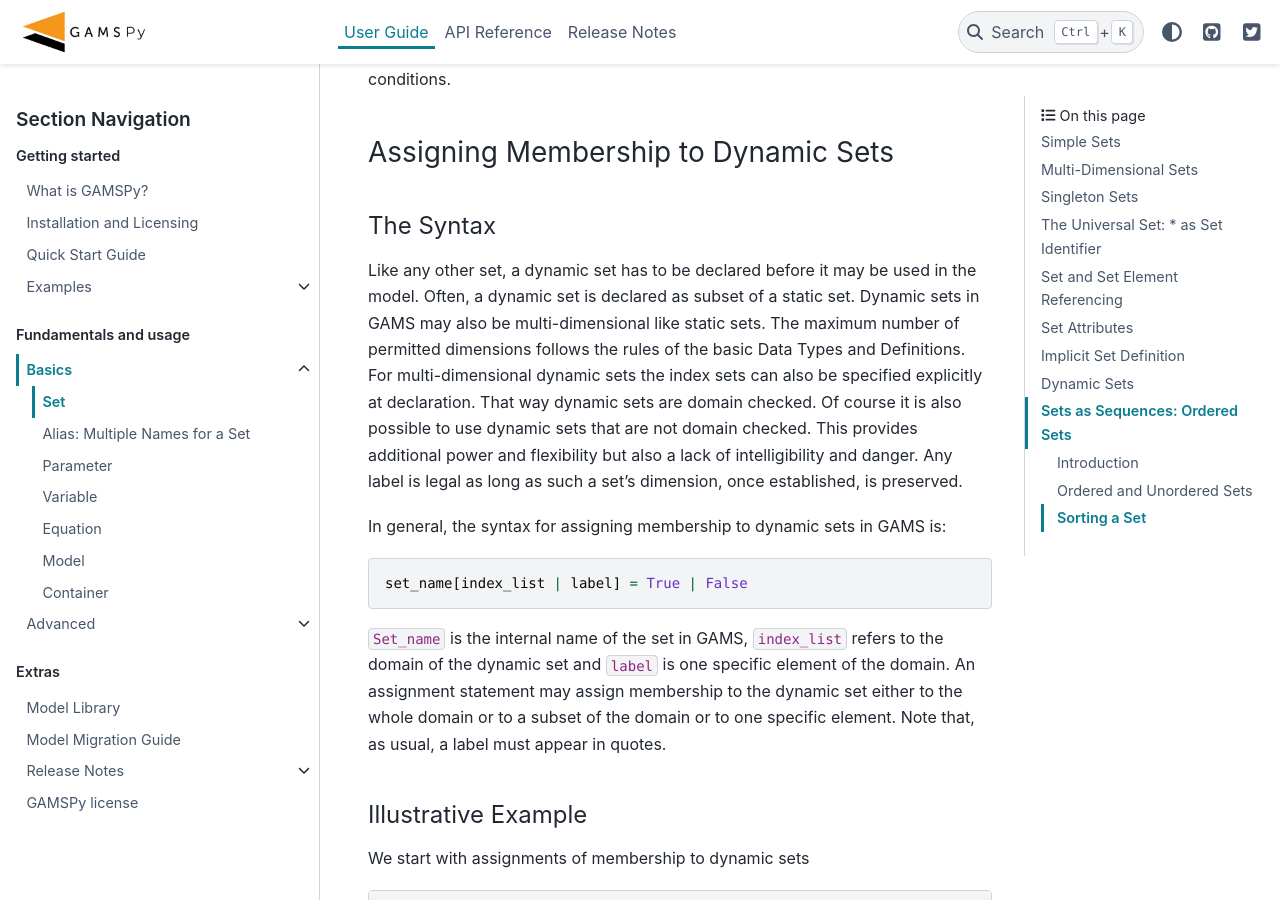
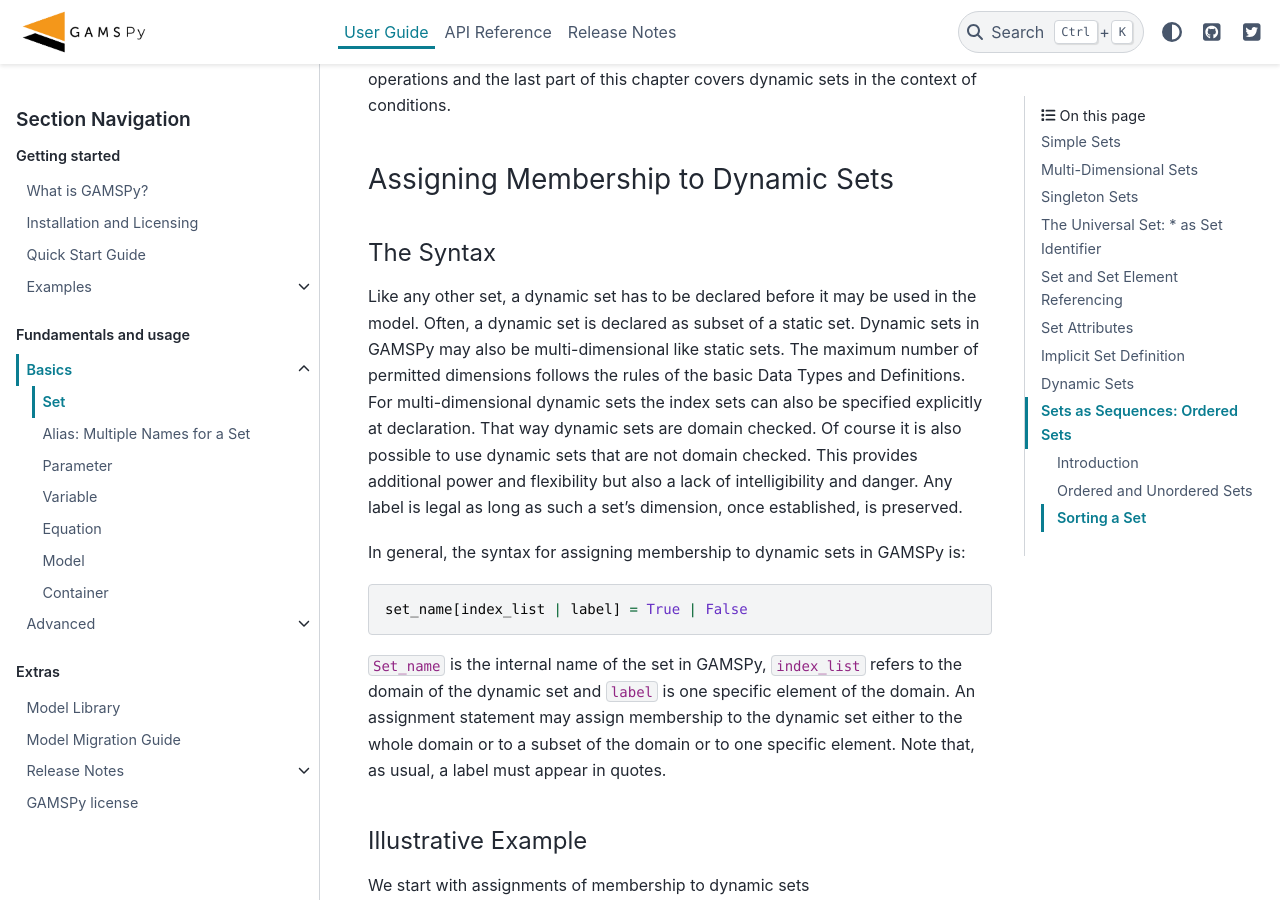
Before and after one commit to GAMS-dev/gamspy, a Sphinx documentation site: the page built from docs/user/set.rst, in a window 1280 px wide and 900 px high, scrolled down 14729 px. Built offline with Sphinx 7.4.7 and the PyData theme 0.15.4, drawn with Linux system fonts in a browser that asks for light colours; some of the changed text lies outside the part shown.

Commit message:
replace GAMS with GAMSPy in some situations

```diff
--- a/docs/user/parameter.rst
+++ b/docs/user/parameter.rst
@@ -170,7 +170,7 @@
 The Assignment Statement
 -------------------------
 
-The assignment statement is the fundamental data manipulation statement in GAMS.
+The assignment statement is the fundamental data manipulation statement in GAMSPy.
 It may be used to define or alter values associated with sets, parameters, variables
 or equations.
 
--- a/docs/user/set.rst
+++ b/docs/user/set.rst
@@ -325,7 +325,7 @@
 Singleton Sets
 ===============
 
-A singleton set in GAMS is a special set that has at most one element (zero elements
+A singleton set in GAMSPy is a special set that has at most one element (zero elements
 are allowed as well). Like other sets, singleton sets may have a domain with several
 dimensions. Singleton sets are declared with the boolean ``is_singleton`` in the
 :meth:`gamspy.Set` class (or the :meth:`gamspy.Container` class). ::
@@ -414,7 +414,7 @@
 The Universal Set: * as Set Identifier
 =======================================
 
-GAMS provides the universal set denoted by ``*`` for cases where the user wishes not to
+GAMSPy provides the universal set denoted by ``*`` for cases where the user wishes not to
 specify an index but have only a placeholder for it. The following examples show two ways
 how the universal set is introduced in a model. We will discuss the advantages and
 disadvantages of using the universal set later. First example:  ::
@@ -450,7 +450,7 @@
     checking and thus typos will not be detected and data that the user intends to be in the
     model might actually not be part of it.
 
-Observe that in GAMS a simple set is always regarded as a subset of the universal set. Thus the
+Observe that in GAMSPy a simple set is always regarded as a subset of the universal set. Thus the
 set definition ::
 
     i = Set(m, "i", records = range(1,10))
@@ -490,8 +490,8 @@
 ===============================
 
 Sets or set elements are referenced in many contexts, including assignments, calculations,
-equation definitions and loops. Usually GAMS statements refer to the whole set or a single set
-element. In addition, GAMS provides several ways to refer to more than one, but not all elements
+equation definitions and loops. Usually GAMSPy statements refer to the whole set or a single set
+element. In addition, GAMSPy provides several ways to refer to more than one, but not all elements
 of a set. In the following subsections we will show by example how this is done.
 
 
@@ -666,7 +666,7 @@
 ^^^^^^^^^^
 Like any other set, a dynamic set has to be declared before it may be used in the
 model. Often, a dynamic set is declared as subset of a static set. Dynamic sets in
-GAMS may also be multi-dimensional like static sets. The maximum number of permitted
+GAMSPy may also be multi-dimensional like static sets. The maximum number of permitted
 dimensions follows the rules of the basic Data Types and Definitions. For
 multi-dimensional dynamic sets the index sets can also be specified explicitly at
 declaration. That way dynamic sets are domain checked. Of course it is also possible
@@ -674,11 +674,11 @@
 flexibility but also a lack of intelligibility and danger. Any label is legal as long
 as such a set's dimension, once established, is preserved.
 
-In general, the syntax for assigning membership to dynamic sets in GAMS is: ::
+In general, the syntax for assigning membership to dynamic sets in GAMSPy is: ::
 
     set_name[index_list | label] = True | False
 
-``Set_name`` is the internal name of the set in GAMS, ``index_list`` refers to the
+``Set_name`` is the internal name of the set in GAMSPy, ``index_list`` refers to the
 domain of the dynamic set and ``label`` is one specific element of the domain. An
 assignment statement may assign membership to the dynamic set either to the whole
 domain or to a subset of the domain or to one specific element. Note that, as usual,
@@ -854,7 +854,7 @@
 ---------------
 
 GAMSPy provides symbols for arithmetic set operations that may be used with dynamic sets. An
-overview of the set operations in GAMS is given below. Examples and alternative formulations
+overview of the set operations in GAMSPy is given below. Examples and alternative formulations
 for each operation follow. Note that in the table below the set ``i`` is the static superset
 and the sets ``j`` and ``k`` are dynamic sets.
 
@@ -1204,7 +1204,7 @@
 Introduction
 -------------
 
-We initially stated that in general, sets in GAMS are regarded as an unordered collection
+We initially stated that in general, sets in GAMSPy are regarded as an unordered collection
 of labels. However, in some contexts, say, multi-period planning models, some sets need to
 be treated as if they were sequences. In this chapter we will establish the notion of *ordered*
 sets and we will cover their special features and the associated operations.
@@ -1232,7 +1232,7 @@
 labels in the GAMSPy Entry order.
 
 .. note::
-    - The GAMS entry order is the order in which the individual labels first appear in the GAMSPy program.
+    - The GAMSPy entry order is the order in which the individual labels first appear in the GAMSPy program.
     - For the sake of simplicity, sets that are static and ordered are often just referred to as *ordered sets*.
 
 GAMS maintains a *unique element list* where all labels that are used as elements in one or
@@ -1255,7 +1255,7 @@
 last label in the initialization list for the set ``t2``. This means that the set ``t2``
 is not ordered and any attempt to use ``t2`` in a context implying order will cause error
 messages. Observe that the set ``t3`` is ordered, as all the members of ``t3`` have appeared
-in the GAMS program before, and in the same order that they are listed in the definition of
+in the GAMSPy program before, and in the same order that they are listed in the definition of
 ``t3``. ::
 
     In [1]: m.getUELs()
@@ -1268,7 +1268,7 @@
 Sorting a Set
 --------------
 
-``reorderUELs`` is a method of all GAMS symbol classes. This method allows the user to
+``reorderUELs`` is a method of all GAMSPy symbol classes. This method allows the user to
 reorder UELs of a specific symbol dimension – ``reorderUELs`` will not all any new UELs
 to be create nor can they be removed. For example: ::
 
```
